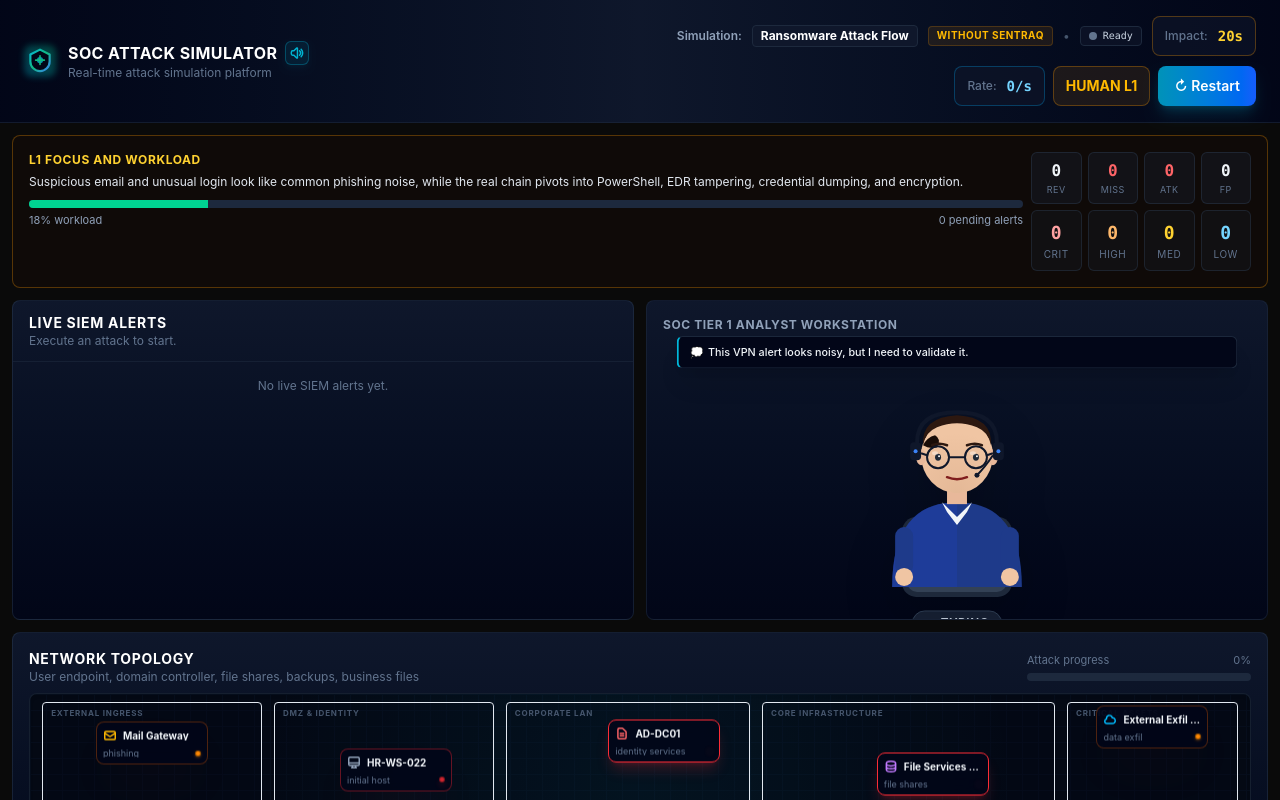
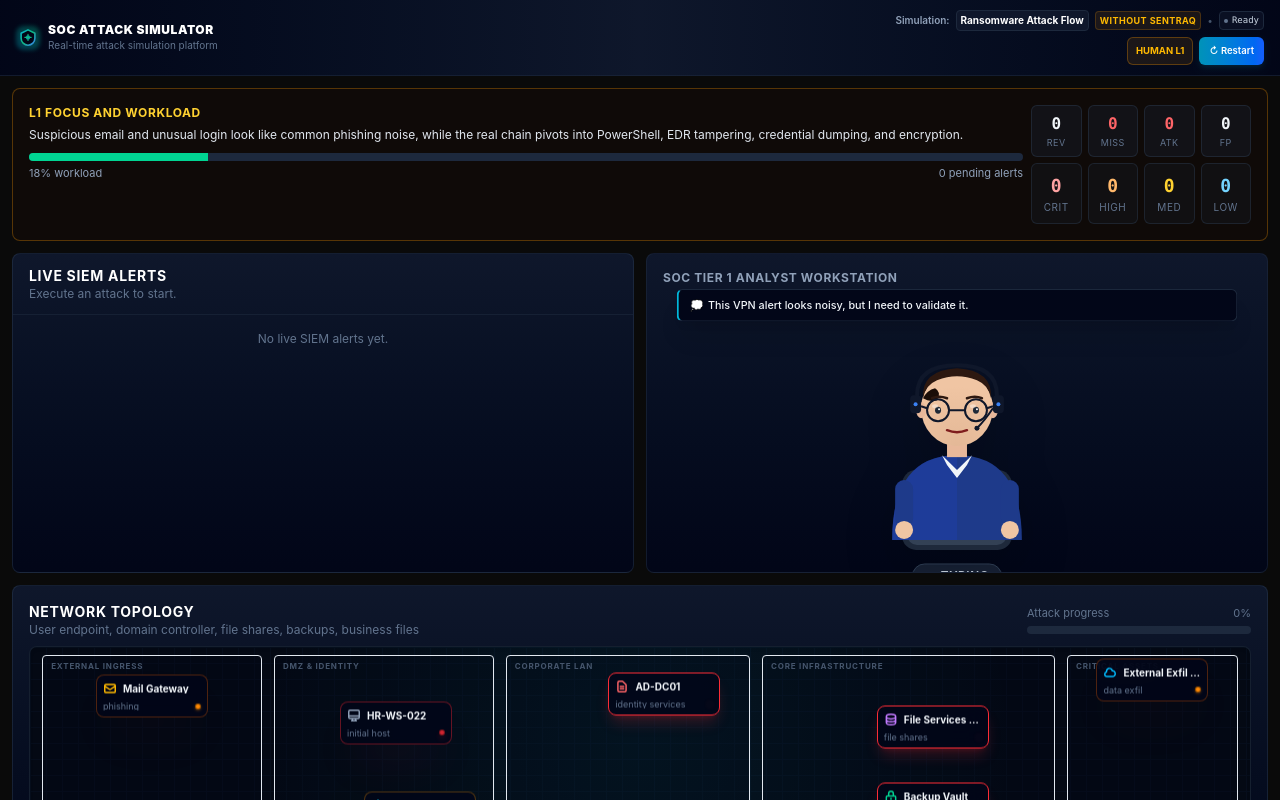
Before and after one commit to shadykamal328-soc/SentraQ-Simulation, a React (Vite) app: page / in a window 1280 px wide. Shown: the top 800 px of the page. Built offline with nearby package versions, Linux system fonts and the light colour scheme.

Commit message:
Update App and rebuild project

```diff
--- a/src/App.tsx
+++ b/src/App.tsx
@@ -307,12 +307,9 @@ export default function App() {
   const [activeLogs, setActiveLogs] = useState<AttackLog[]>([]);
   const [showReport, setShowReport] = useState(false);
   const [showVideo, setShowVideo] = useState(false);
-  const [soundMuted, setSoundMuted] = useState(false);
   const [expandedScenario, setExpandedScenario] = useState<string | null>(null);
   const idRef = useRef(1000);
   const listRef = useRef<HTMLDivElement>(null);
-  const audioCtxRef = useRef<AudioContext | null>(null);
-  const soundTimerRef = useRef<number | null>(null);
   const falsePositiveSeeded = useRef(false);
 
   const displayAlerts = useMemo(() => [...attackAlerts, ...alerts].slice(0, MAX_ALERTS), [attackAlerts, alerts]);
@@ -320,11 +317,9 @@ export default function App() {
   const stress = mode === "sentraq"
     ? Math.min(48, 14 + displayAlerts.length * 0.08 + elapsed * 0.45)
     : Math.min(100, 18 + (elapsed / TOTAL_DURATION) * 92 + displayAlerts.length * 0.25);
-  const timeLeft = Math.max(0, effectiveEndAt - elapsed);
   const attackProgress = Math.min(100, (elapsed / ATTACK_AT) * 100);
   const sentraqProgress = Math.min(100, (elapsed / SENTRAQ_CONTAIN_AT) * 100);
   const sentraqContained = mode === "sentraq" && elapsed >= SENTRAQ_CONTAIN_AT;
-  const rate = elapsed > 0 ? ((idRef.current - 1000) / elapsed).toFixed(1) : "0";
   const executionStatus = !hasStarted
     ? "ready"
     : attackTriggered || sentraqContained
@@ -426,65 +421,7 @@ export default function App() {
     if (listRef.current) listRef.current.scrollTop = 0;
   }, [displayAlerts.length]);
 
-  const unlockAudio = () => {
-    if (soundMuted) return;
-    const AudioCtor = window.AudioContext;
-    if (!AudioCtor) return;
-    const ctx = audioCtxRef.current ?? new AudioCtor();
-    audioCtxRef.current = ctx;
-    if (ctx.state === "suspended") void ctx.resume();
-  };
-
-  useEffect(() => {
-    const shouldPlay = hasStarted && running && !soundMuted;
-
-    if (!shouldPlay) {
-      if (soundTimerRef.current) {
-        window.clearInterval(soundTimerRef.current);
-        soundTimerRef.current = null;
-      }
-      return;
-    }
-
-    const playPulse = () => {
-      const AudioCtor = window.AudioContext;
-      if (!AudioCtor) return;
-      const ctx = audioCtxRef.current ?? new AudioCtor();
-      audioCtxRef.current = ctx;
-      if (ctx.state === "suspended") void ctx.resume();
-
-      // High-fidelity alarm siren
-      const osc = ctx.createOscillator();
-      const gain = ctx.createGain();
-
-      // Use triangle waveform for a clearer alert tone
-      osc.type = "triangle";
-
-      // Frequency sweep (whee-woo warning effect)
-      osc.frequency.setValueAtTime(mode === "sentraq" ? 580 : 720, ctx.currentTime);
-      osc.frequency.linearRampToValueAtTime(mode === "sentraq" ? 780 : 960, ctx.currentTime + 0.15);
-      osc.frequency.linearRampToValueAtTime(mode === "sentraq" ? 580 : 720, ctx.currentTime + 0.3);
-
-      gain.gain.setValueAtTime(0.0001, ctx.currentTime);
-      gain.gain.linearRampToValueAtTime(mode === "sentraq" ? 0.02 : 0.045, ctx.currentTime + 0.05);
-      gain.gain.linearRampToValueAtTime(0.0001, ctx.currentTime + 0.28);
-
-      osc.connect(gain);
-      gain.connect(ctx.destination);
-      osc.start();
-      osc.stop(ctx.currentTime + 0.3);
-    };
-
-    playPulse();
-    soundTimerRef.current = window.setInterval(playPulse, mode === "sentraq" ? 1400 : 700);
-
-    return () => {
-      if (soundTimerRef.current) {
-        window.clearInterval(soundTimerRef.current);
-        soundTimerRef.current = null;
-      }
-    };
-  }, [hasStarted, running, soundMuted, mode]);
+  // Audio system completely removed
 
   const selectScenario = (nextScenario: AttackScenario) => {
     setScenario(nextScenario);
@@ -508,7 +445,6 @@ export default function App() {
   };
 
   const resetSimulation = (nextScenario = scenario, nextMode = mode) => {
-    unlockAudio();
     setScenario(nextScenario);
     setMode(nextMode);
     setAlerts([]);
@@ -545,14 +481,14 @@ export default function App() {
         ::-webkit-scrollbar-thumb { background: #42526a; border-radius: 8px; }
       `}</style>
 
-      <header className="border-b border-slate-800/60 bg-gradient-to-r from-slate-950 via-slate-900 to-slate-950 px-3 py-3 sm:px-6 sm:py-4 flex flex-col gap-3 md:flex-row md:items-center md:justify-between">
-        <div className="flex items-center gap-3">
-          <div className="relative h-8 w-8 flex items-center justify-center shrink-0 select-none">
+      <header className="border-b border-slate-800/60 bg-gradient-to-r from-slate-950 via-slate-900 to-slate-950 px-2.5 py-2 sm:px-4 sm:py-2.5 flex flex-col gap-2 md:flex-row md:items-center md:justify-between">
+        <div className="flex items-center gap-2">
+          <div className="relative h-6 w-6 flex items-center justify-center shrink-0 select-none">
             {/* Glowing gradient blur behind the logo */}
-            <div className="absolute inset-0 bg-gradient-to-tr from-cyan-500 to-emerald-400 rounded-lg opacity-30 blur-[3px]" />
+            <div className="absolute inset-0 bg-gradient-to-tr from-cyan-500 to-emerald-400 rounded-lg opacity-30 blur-[2px]" />
 
             {/* High-tech Cybersecurity Shield SVG */}
-            <svg className="relative h-7 w-7" viewBox="0 0 32 32" fill="none" xmlns="http://www.w3.org/2000/svg">
+            <svg className="relative h-5 w-5" viewBox="0 0 32 32" fill="none" xmlns="http://www.w3.org/2000/svg">
               <defs>
                 <linearGradient id="logo-grad" x1="0%" y1="0%" x2="100%" y2="100%">
                   <stop offset="0%" stopColor="#06b6d4" />
@@ -577,38 +513,17 @@ export default function App() {
             </svg>
           </div>
           <div className="min-w-0">
-            <div className="flex items-center gap-2">
-              <h1 className="text-sm sm:text-base font-bold tracking-wide text-white truncate">SOC ATTACK SIMULATOR</h1>
-              <button
-                onClick={() => setSoundMuted(!soundMuted)}
-                className={`h-6 w-6 rounded-md border transition-all duration-200 flex items-center justify-center shrink-0 ${
-                  soundMuted
-                    ? "border-slate-800 bg-slate-900/60 text-slate-500 hover:bg-slate-800 hover:text-slate-400"
-                    : "border-cyan-500/30 bg-cyan-500/10 text-cyan-400 hover:bg-cyan-500/20 hover:text-cyan-300 shadow-md shadow-cyan-500/5"
-                }`}
-                title={soundMuted ? "Unmute alarm" : "Mute alarm"}
-              >
-                {soundMuted ? (
-                  <svg className="w-3.5 h-3.5" fill="none" stroke="currentColor" strokeWidth="2.5" viewBox="0 0 24 24">
-                    <path strokeLinecap="round" strokeLinejoin="round" d="M17.25 9.75L19.5 12m0 0l2.25 2.25M19.5 12l2.25-2.25M19.5 12l-2.25 2.25M3 9.75h3.182c.453 0 .89-.18 1.21-.502L11.25 5.37v13.26l-3.858-3.878A1.714 1.714 0 006.182 14.25H3v-4.5z" />
-                  </svg>
-                ) : (
-                  <svg className="w-3.5 h-3.5 animate-pulse" fill="none" stroke="currentColor" strokeWidth="2.5" viewBox="0 0 24 24">
-                    <path strokeLinecap="round" strokeLinejoin="round" d="M19.114 5.636a9 9 0 010 12.728M16.463 8.288a5.25 5.25 0 010 7.424M6.75 8.25l4.72-4.72a.75.75 0 011.28.53v15.88a.75.75 0 01-1.28.53l-4.72-4.72H4.51c-.88 0-1.704-.507-1.938-1.354A9.01 9.01 0 012.25 12c0-.83.112-1.633.322-2.396C2.806 8.756 3.63 8.25 4.51 8.25H6.75z" />
-                  </svg>
-                )}
-              </button>
-            </div>
-            <p className="text-[11px] sm:text-xs text-slate-500 truncate">Real-time attack simulation platform</p>
+            <h1 className="text-[11px] sm:text-xs font-black tracking-wider text-white truncate">SOC ATTACK SIMULATOR</h1>
+            <p className="text-[9px] sm:text-[10px] text-slate-500 truncate">Real-time attack simulation platform</p>
           </div>
         </div>
 
-        <div className="flex flex-col gap-2.5 md:items-end w-full md:w-auto">
-          {/* Row 1: Simulation status + Containment/Impact Pill */}
-          <div className="flex flex-wrap items-center gap-2.5 text-xs text-slate-300">
+        <div className="flex flex-col gap-1.5 md:items-end w-full md:w-auto">
+          {/* Row 1: Simulation status info */}
+          <div className="flex flex-wrap items-center gap-1 sm:gap-1.5 text-[9px] sm:text-[10px] text-slate-300">
             <span className="font-semibold text-slate-400">Simulation:</span>
-            <span className="font-bold text-white bg-slate-900 px-2 py-0.5 rounded border border-slate-800">{scenario.name}</span>
-            <span className={`px-2 py-0.5 rounded text-[10px] font-bold uppercase tracking-wider ${
+            <span className="font-bold text-white bg-slate-900 px-1 py-0.5 rounded border border-slate-800 text-[9px] sm:text-[10px]">{scenario.name}</span>
+            <span className={`px-1 py-0.5 rounded text-[8px] sm:text-[9px] font-bold uppercase tracking-wider ${
               mode === "sentraq"
                 ? "bg-emerald-500/10 text-emerald-400 border border-emerald-500/20"
                 : "bg-amber-500/10 text-amber-400 border border-amber-500/20"
@@ -618,27 +533,19 @@ export default function App() {
             <span className="text-slate-600 hidden sm:inline">•</span>
 
             {/* Ready status tag */}
-            <div className="flex items-center gap-1.5 bg-slate-900/60 px-2 py-0.5 rounded border border-slate-800">
-              <span className={`h-2 w-2 rounded-full ${
+            <div className="flex items-center gap-1 bg-slate-900/60 px-1 py-0.5 rounded border border-slate-800">
+              <span className={`h-1 w-1 rounded-full ${
                 executionStatus === "contained" ? "bg-emerald-500 animate-pulse" :
                 executionStatus === "completed" ? "bg-red-500 animate-pulse" :
                 executionStatus === "running" ? "bg-cyan-500 animate-pulse" : "bg-slate-500"
               }`} />
-              <span className="capitalize text-slate-300 font-medium font-mono text-[10px]">{executionStatus}</span>
+              <span className="capitalize text-slate-300 font-medium font-mono text-[8px] sm:text-[9px]">{executionStatus}</span>
             </div>
-
-            {/* Impact/Containment pill next to the ready status */}
-            <StatusPill
-              label={mode === "sentraq" ? "Containment" : "Impact"}
-              value={`${timeLeft}s`}
-              severity={timeLeft <= 7 ? (mode === "sentraq" ? "low" : "critical") : "medium"}
-            />
-          </div>
-
-          {/* Row 2: Rate Pill + SENTRAQ AI/HUMAN L1 badge + Restart */}
-          <div className="flex flex-wrap items-center gap-1.5 sm:gap-2 text-sm md:justify-end">
-            <StatusPill label="Rate" value={`${rate}/s`} severity="low" />
-            <div className={`h-9 sm:h-10 flex items-center rounded-lg border px-3 py-1.5 font-bold text-xs sm:text-sm ${
+          </div>
+
+          {/* Row 2: SENTRAQ AI/HUMAN L1 badge + Restart */}
+          <div className="flex flex-wrap items-center gap-1 sm:gap-1.5 text-[8px] sm:text-[9.5px] md:justify-end">
+            <div className={`h-6.5 sm:h-7 flex items-center rounded-md border px-2 font-bold text-[8px] sm:text-[9.5px] shrink-0 ${
               mode === "sentraq"
                 ? "border-emerald-500/30 bg-emerald-500/10 text-emerald-400"
                 : "border-amber-500/30 bg-amber-500/10 text-amber-400"
@@ -647,7 +554,7 @@ export default function App() {
             </div>
             <button
               onClick={() => resetSimulation(scenario, mode)}
-              className="h-9 sm:h-10 rounded-lg bg-gradient-to-r from-cyan-600 to-blue-600 px-4 py-1.5 font-semibold text-white text-xs sm:text-sm hover:from-cyan-500 hover:to-blue-500 shadow-lg shadow-cyan-500/20 transition-all"
+              className="h-6.5 sm:h-7 rounded-md bg-gradient-to-r from-cyan-600 to-blue-600 px-2.5 font-semibold text-white text-[8px] sm:text-[9.5px] hover:from-cyan-500 hover:to-blue-500 shadow-md shadow-cyan-500/10 transition-all shrink-0"
             >
               ↻ Restart
             </button>
@@ -895,14 +802,7 @@ export default function App() {
   );
 }
 
-function StatusPill({ label, value, severity }: { label: string; value: string; severity: Severity }) {
-  return (
-    <div className={`flex h-9 sm:h-10 items-center justify-between gap-2.5 rounded-lg border bg-slate-900/60 px-3 py-1.5 shrink-0 ${borderBySeverity(severity)}`}>
-      <span className="text-[10px] sm:text-xs text-slate-500 shrink-0 font-medium">{label}:</span>
-      <span className={`font-mono font-bold text-xs sm:text-sm shrink-0 ${severityText(severity)}`}>{value}</span>
-    </div>
-  );
-}
+
 
 function ReportViewer({
   scenario,
```
Also changed, not shown: 1 other file (tests, documents, lock files or other folders).
